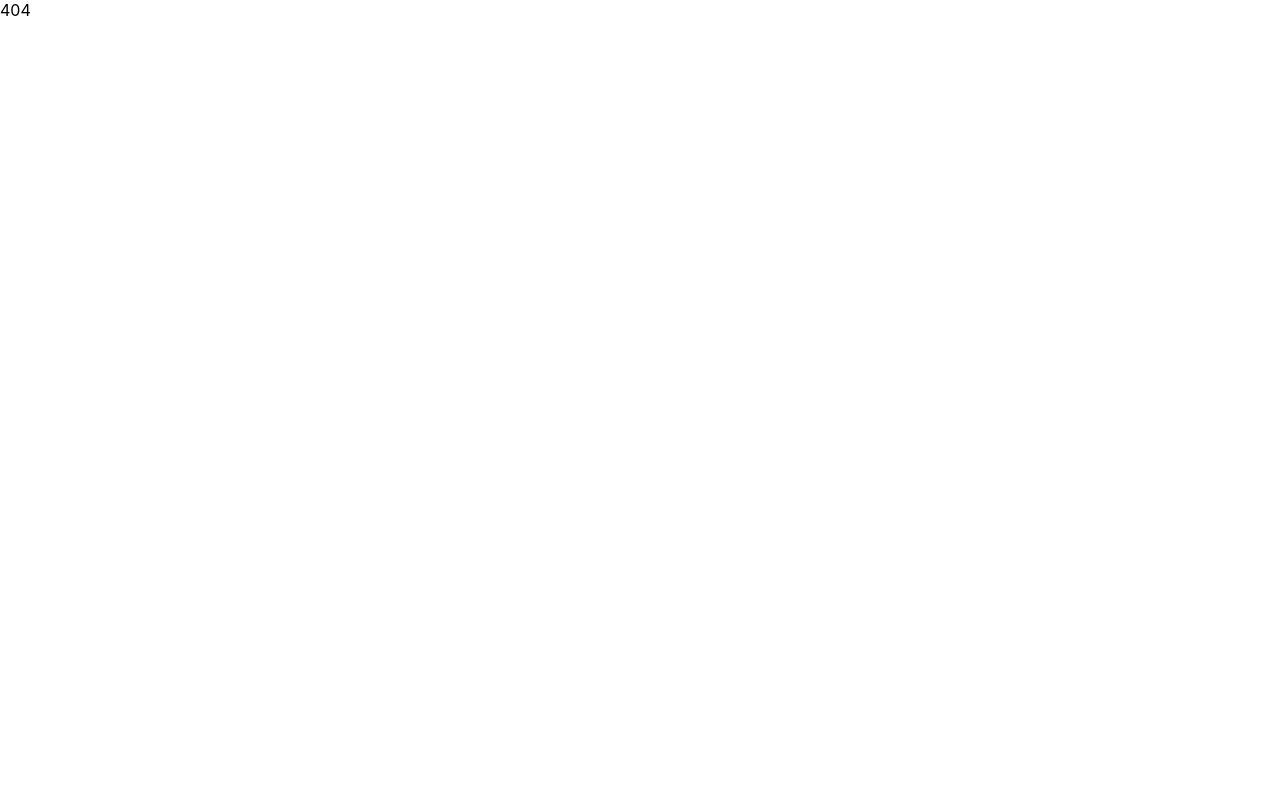
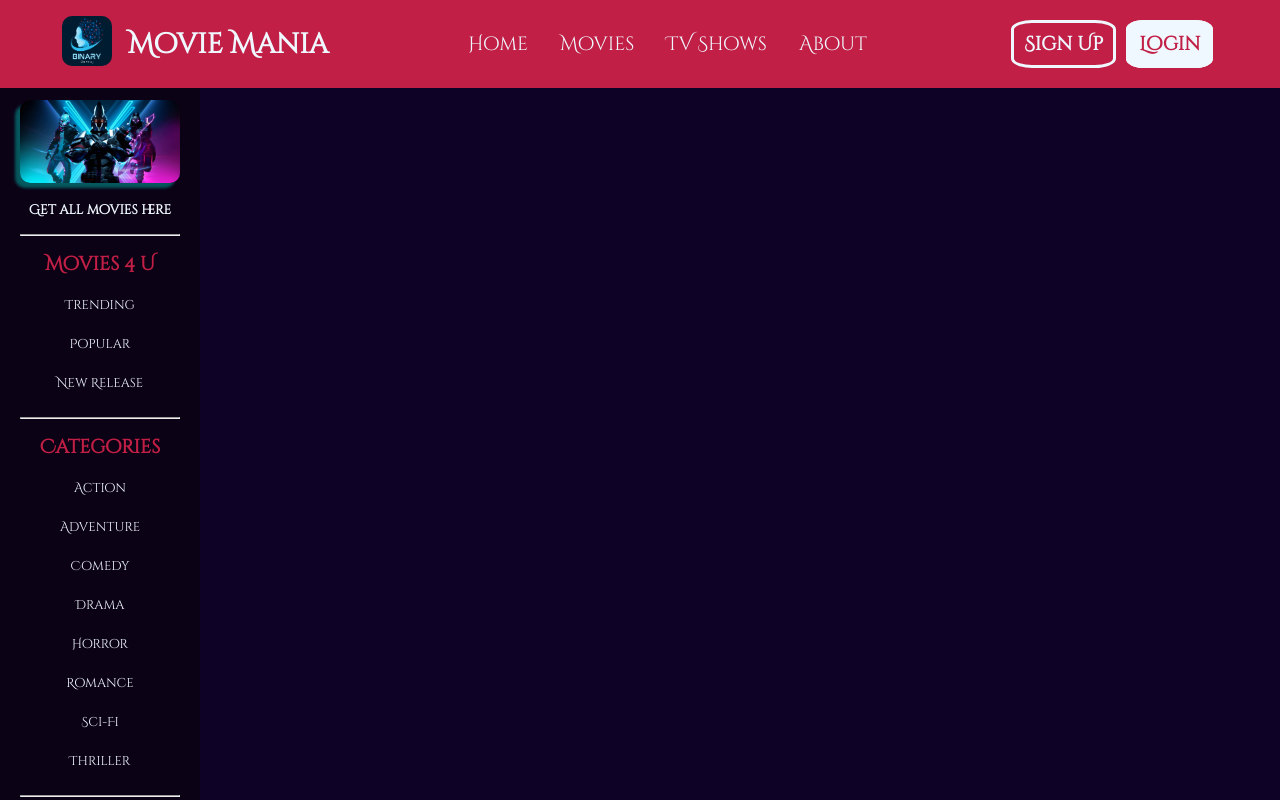
Before and after one commit to codewithdevraj/frontend-prjct1-mvs, a React (Create React App) app: page / in a window 1280 px wide. Built offline with nearby package versions, Linux system fonts and the light colour scheme.

Commit message:
chore: Update React Router and add template components
The code changes update the React Router package to version 6.23.0 and add template components for the navbar and sidebar. This improves the project's navigation and layout structure.

```diff
--- a/public/index.html
+++ b/public/index.html
@@ -4,40 +4,25 @@
     <meta charset="utf-8" />
     <link rel="icon" href="%PUBLIC_URL%/favicon.ico" />
     <meta name="viewport" content="width=device-width, initial-scale=1" />
+    <link rel="preconnect" href="https://fonts.gstatic.com" />
+    <link
+      href="https://fonts.googleapis.com/css2?family=Cinzel+Decorative&display=swap"
+      rel="stylesheet"
+    />
+
     <meta name="theme-color" content="#000000" />
     <meta
       name="description"
       content="Web site created using create-react-app"
     />
     <link rel="apple-touch-icon" href="%PUBLIC_URL%/logo192.png" />
-    <!--
-      manifest.json provides metadata used when your web app is installed on a
-      user's mobile device or desktop. See https://developers.google.com/web/fundamentals/web-app-manifest/
-    -->
     <link rel="manifest" href="%PUBLIC_URL%/manifest.json" />
-    <!--
-      Notice the use of %PUBLIC_URL% in the tags above.
-      It will be replaced with the URL of the `public` folder during the build.
-      Only files inside the `public` folder can be referenced from the HTML.
-
-      Unlike "/favicon.ico" or "favicon.ico", "%PUBLIC_URL%/favicon.ico" will
-      work correctly both with client-side routing and a non-root public URL.
-      Learn how to configure a non-root public URL by running `npm run build`.
-    -->
-    <title>React App</title>
+    <title>Movie Mania</title>
   </head>
   <body>
     <noscript>You need to enable JavaScript to run this app.</noscript>
-    <div id="root"></div>
-    <!--
-      This HTML file is a template.
-      If you open it directly in the browser, you will see an empty page.
-
-      You can add webfonts, meta tags, or analytics to this file.
-      The build step will place the bundled scripts into the <body> tag.
-
-      To begin the development, run `npm start` or `yarn start`.
-      To create a production bundle, use `npm run build` or `yarn build`.
-    -->
+    <nav id="nav"></nav>
+    <div id="sidebar"></div>
+    <div id="main"></div>
   </body>
 </html>
--- /dev/null
+++ b/src/App.css
@@ -0,0 +1,263 @@
+:root {
+  --main-color: #0e0327;
+  --main-color-dark: #111010e6;
+  --main-color-light: #dbe0e0;
+
+  --primary-color: #10021a;
+  --secondary-color: aliceblue;
+  --tertiary-color: #c11f45;
+
+  --main-font: Cinzel Decorative;
+}
+
+* {
+  margin: 0;
+  padding: 0;
+  box-sizing: border-box;
+  text-decoration: none;
+  list-style: none;
+  color: var(--secondary-color);
+  font-family: var(--main-font);
+  scrollbar-width: none;
+}
+
+body {
+  font-family: "Poppins", sans-serif;
+  background-color: var(--main-color);
+}
+button {
+  outline: none;
+  border: none;
+  cursor: pointer;
+}
+
+.nav {
+  display: flex;
+  justify-content: space-around;
+  align-items: center;
+  padding: 1rem 0;
+  background-color: var(--tertiary-color);
+  position: fixed;
+  width: 100%;
+  top: 0;
+  z-index: 1000;
+
+  .nav-left {
+    display: flex;
+    align-items: center;
+
+    img {
+      width: 50px;
+      height: 50px;
+      margin-right: 1rem;
+      border-radius: 20%;
+    }
+
+    h1 {
+      font-size: clamp(1rem, 0.6591rem + 1.7045vw, 1.75rem);
+      font-weight: 600;
+    }
+  }
+
+  .navlinks {
+    a {
+      padding: 0.5rem 1rem;
+      font-size: 1.2rem;
+      font-weight: 500;
+      transition: all 0.5s ease;
+
+      &:hover {
+        color: var(--tertiary-color);
+        background-color: var(--secondary-color);
+        border-radius: 50px;
+        box-shadow: -4px 4px 2px black;
+      }
+    }
+  }
+
+  .usersmenu {
+    .user {
+      background-color: transparent;
+      border-radius: 50%;
+      display: none;
+      img {
+        width: 50px;
+        height: 50px;
+        border-radius: 50%;
+      }
+    }
+    .userm {
+      background-color: var(--tertiary-color);
+      padding: 20px 30px;
+      position: absolute;
+      top: 70px;
+      right: 10px;
+      display: none;
+      flex-direction: column;
+      a {
+        padding: 0.3rem 0.5rem;
+        font-size: 0.8rem;
+        font-weight: 500;
+        transition: all 0.5s ease;
+        &:hover {
+          color: var(--tertiary-color);
+          background-color: var(--secondary-color);
+          border-radius: 50px;
+          box-shadow: -4px 4px 2px black;
+        }
+      }
+      button {
+        background-color: var(--secondary-color);
+        color: var(--tertiary-color);
+        padding: 0.3rem 0.5rem;
+        font-size: 0.8rem;
+        font-weight: 500;
+        transition: all 0.5s ease;
+        &:hover {
+          color: var(--tertiary-color);
+          background-color: var(--secondary-color);
+          border-radius: 50px;
+          box-shadow: -4px 4px 2px black;
+        }
+      }
+    }
+    > a {
+      border: 3px solid var(--secondary-color);
+      font-size: 1.2rem;
+      font-weight: 750;
+      padding: 8px 10px;
+      border-radius: 20%;
+      margin: 0 5px;
+      transition: all 0.3s ease;
+
+      &:hover {
+        background-color: var(--secondary-color);
+        color: red;
+      }
+    }
+
+    #login {
+      background-color: var(--secondary-color);
+      color: var(--tertiary-color);
+    }
+  }
+}
+
+.hamburger {
+  display: none;
+
+  .line {
+    width: 30px;
+    height: 3px;
+    background-color: var(--secondary-color);
+    margin: 5px;
+    transition: all 0.5s ease;
+  }
+  .line.rotate1 {
+    transform: rotate(45deg) translate(5px, 0px);
+  }
+  .line.rotate2 {
+    transform: rotate(-45deg) translate(5px, 0px);
+  }
+}
+
+.hide {
+  display: none;
+}
+
+main {
+  min-height: 400vh;
+  background: linear-gradient(black, red);
+}
+
+@media screen and (max-width: 900px) {
+  .hamburger {
+    display: block;
+  }
+
+  .navlinks {
+    display: none;
+    opacity: 0;
+    position: absolute;
+    top: 80px;
+    width: 100%;
+    background-color: var(--tertiary-color);
+    border-radius: 0 0 10px 10px;
+    box-shadow: 0 5px 10px rgba(0, 0, 0, 0.2);
+
+    a {
+      margin: 0 auto;
+      display: block;
+      width: clamp(250px, 40vw, 400px);
+      padding: 1rem;
+      text-align: center;
+    }
+  }
+  .nav .usersmenu {
+    position: relative;
+    .user {
+      display: block;
+    }
+    > a {
+      display: none;
+    }
+    .userm.show {
+      display: flex;
+    }
+  }
+
+  .navlinks.show {
+    display: block;
+    opacity: 1;
+  }
+}
+
+aside {
+  position: fixed;
+  overflow-y: scroll;
+  top: 0;
+  padding: 100px 20px 20px 20px;
+  left: 0;
+  width: 200px;
+  height: 100vh;
+  background-color: #0c0216;
+  .atp {
+    text-align: center;
+    img {
+      width: 100%;
+      border-radius: 10px;
+      box-shadow: -5px 5px 3px rgb(5, 88, 94);
+      margin-bottom: 12px;
+    }
+  }
+  h2 {
+    color: var(--tertiary-color);
+    font-size: 1.2rem;
+    text-align: center;
+    margin: 10px 0;
+  }
+  li {
+    padding: 10px;
+    text-align: center;
+    margin: 2px 0;
+    font-size: 0.8rem;
+    &:hover {
+      background-color: var(--tertiary-color);
+      color: var(--secondary-color);
+      border-radius: 10px;
+      box-shadow: -2px 2px 1px rgb(254, 255, 255);
+    }
+  }
+  .afooter{
+    p{
+      color: rgb(255, 255, 255);
+      font-size: 0.8rem;
+      text-align: center;
+      margin: 10px 0;
+    }
+  }
+}
+
+hr {
+  margin: 15px 0;
+}
--- a/src/App.js
+++ b/src/App.js
@@ -1,19 +1,13 @@
-import React from "react";
 
-import {
-  Route,
-  Routes,
-  BrowserRouter
-} from "react-router-dom";
+import { Route, Routes, BrowserRouter } from "react-router-dom";
 
 import StudentDetail from "./components/StudentDetail";
 import Getdata from "./components/testdata";
-
 function App() {
   return (
     <BrowserRouter>
       <Routes>
-        <Route path="*" element={<div>404</div>} />
+        <Route path="*" element={404} />
         <Route path="/students/:id" element={<StudentDetail />} />
         <Route path="/api/data" element={<Getdata />} />
       </Routes>
--- /dev/null
+++ b/src/components/template.js
@@ -0,0 +1,123 @@
+import React, { useState } from "react";
+import "../App.css"; // Assuming your CSS file is named App.css
+
+const Navbar = () => {
+  const [isNavOpen, setIsNavOpen] = useState(false);
+  const [isUserMenuOpen, setIsUserMenuOpen] = useState(false);
+
+  const handleNavToggle = () => {
+    setTimeout(() => {
+      setIsNavOpen(!isNavOpen);
+    }, 300);
+  };
+  const login = () => {
+    alert('login');
+  }
+
+  const handleUserMenuToggle = () => {
+    setIsUserMenuOpen(!isUserMenuOpen);
+  };
+
+  return (
+      <div className="nav">
+        <div className="hamburger" id="hamburger" onClick={handleNavToggle}>
+          <div className="line"></div>
+          <div className="line"></div>
+          <div className="line"></div>
+        </div>
+        <div className="nav-left" id="nav-left">
+          <a href="/">
+            <img src="/logo.png" alt="" />
+          </a>
+          <h1>Movie Mania</h1>
+        </div>
+        <div className={`navlinks ${isNavOpen ? "show" : ""}`}>
+          <a href="/homepage">Home</a>
+          <a href="/movies">Movies</a>
+          <a href="/tv-shows">TV Shows</a>
+          <a href="/about">About</a>
+        </div>
+        <div className="usersmenu" id="usersmenu">
+          <a href="signup" id="signup">
+            Sign Up
+          </a>
+          <a href="login" id="login">
+            Login
+          </a>
+          <button className="user" onClick={handleUserMenuToggle}>
+            <img src="/logo.png" alt="" />
+          </button>
+          <div className={`userm ${isUserMenuOpen ? "show" : ""}`} id="userm">
+            <a href="/downloadhistory">History</a>
+            <a href="/profile">Profile</a>
+            <button onClick={login}>Logout</button>
+          </div>
+        </div>
+      </div>
+  );
+};
+
+const Sidebar = () => {
+  return (
+    <aside>
+      <div className="atp">
+        <img src="/hero-egame.jpg" alt="" />
+        <h5>Get all movies here</h5>
+      </div>
+      <hr />
+      <div className="trend">
+        <h2>Movies 4 U</h2>
+        <ul>
+          <li>
+            <a href="/movies/category/trending">Trending</a>
+          </li>
+          <li>
+            <a href="/movies/category/popular">Popular</a>
+          </li>
+          <li>
+            <a href="/movies/category/new">New Release</a>
+          </li>
+        </ul>
+      </div>
+      <hr />
+      <div className="alinks">
+        <ul>
+          <h2>Categories</h2>
+          <li>
+            <a href="/movies/genre/action">Action</a>
+          </li>
+          <li>
+            <a href="/movies/genre/adventure">Adventure</a>
+          </li>
+          <li>
+            <a href="/movies/genre/comedy">Comedy</a>
+          </li>
+          <li>
+            <a href="/movies/genre/drama">Drama</a>
+          </li>
+          <li>
+            <a href="/movies/genre/horror">Horror</a>
+          </li>
+          <li>
+            <a href="/movies/genre/romance">Romance</a>
+          </li>
+          <li>
+            <a href="/movies/genre/scifi">Sci-Fi</a>
+          </li>
+          <li>
+            <a href="/movies/genre/thriller">Thriller</a>
+          </li>
+        </ul>
+      </div>
+      <hr />
+      <div className="afooter">
+        <h2>Movie Mania</h2>
+        <p>Get all movies here</p>
+        <p>Made with love &hearts; by Devraj</p>
+      </div>
+    </aside>
+  );
+};
+
+
+export { Navbar, Sidebar };
--- a/src/index.js
+++ b/src/index.js
@@ -1,11 +1,30 @@
 import React from 'react';
 import ReactDOM from 'react-dom/client';
 import './index.css';
+import reportWebVitals from './reportWebVitals';
 import App from './App';
-import reportWebVitals from './reportWebVitals';
 
-const root = ReactDOM.createRoot(document.getElementById('root'));
-root.render(
+import { Navbar, Sidebar } from "./components/template";
+
+
+function pagesetup() {
+  const nav = ReactDOM.createRoot(document.getElementById("nav"));
+  nav.render(
+    <React.StrictMode>
+      <Navbar />
+    </React.StrictMode>
+  );
+
+  const sidebar = ReactDOM.createRoot(document.getElementById("sidebar"));
+  sidebar.render(
+    <React.StrictMode>
+      <Sidebar />
+    </React.StrictMode>
+  );
+}
+pagesetup();
+const main = ReactDOM.createRoot(document.getElementById('main'));
+main.render(
   <React.StrictMode>
     <App />
   </React.StrictMode>
```
Also changed, not shown: public/hero-egame.jpg (added), public/logo.png (added).
